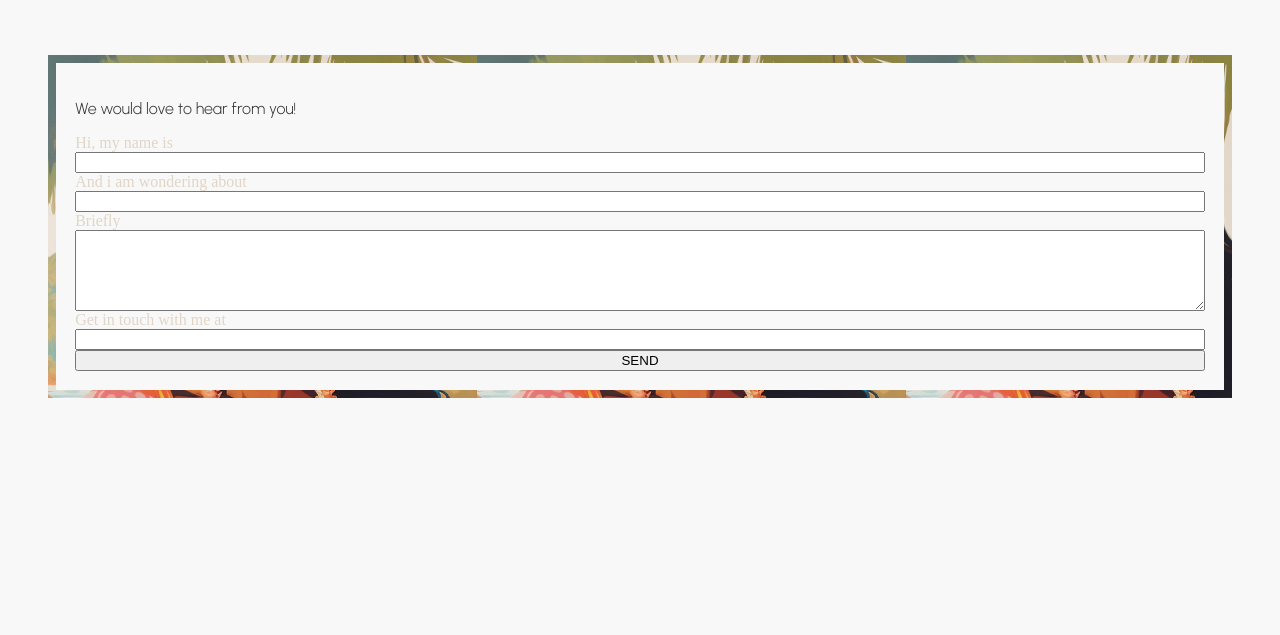
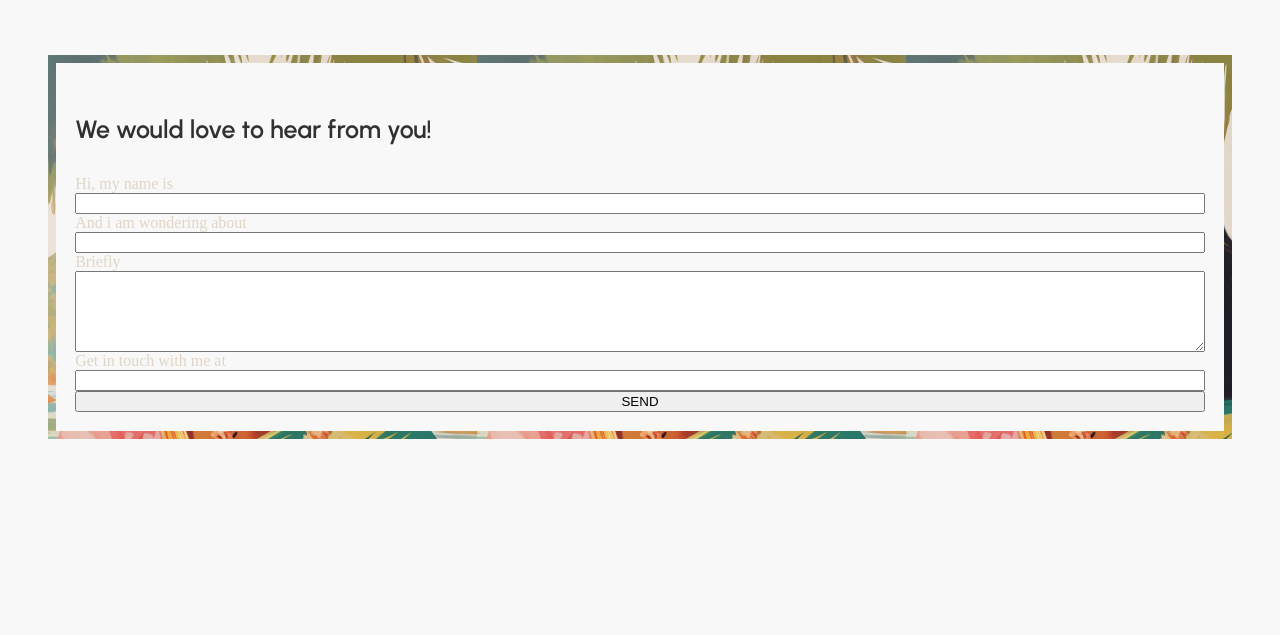
Before and after one commit to Noroff-FEU-Assignments/project-exam-1-OlgaGoryszewska, a plain HTML site: page contact.html in a window 1280 px wide. Shown: the part 165-800 px from the top of the page. Drawn offline with Linux system fonts and the light colour scheme.

Commit message:
git push

```diff
--- a/CSS/styless.css
+++ b/CSS/styless.css
@@ -10,12 +10,20 @@
 @font-face {
     font-family:'Urbanist', sans-serif;
     src: url('https://fonts.googleapis.com/css2?family=Urbanist:wght@300&display=swap');
-}
+};
+
+@font-face {
+    font-family:'Urbanist', sans-serif;
+    src: url('https://fonts.googleapis.com/css2?family=Raleway&family=Reem+Kufi+Fun:wght@700&family=Urbanist:wght@600&display=swap');
+
+};
 
 @font-face {
     font-family: 'Playfair Display SC', serif;
     src: url('https://fonts.googleapis.com/css2?family=Playfair+Display+SC:wght@700&display=swap');
-}
+};
+
+
 
 
 html{
@@ -193,13 +201,14 @@ footer{
     font-size: 12px;
 
    }
+
+
 .coptrights{
 
     font-size: 10px;
     padding-top: 2rem;
 
    }
-
 
 .background-img,
 .contact-form-container,
@@ -233,6 +242,19 @@ footer{
 
 
 }
+
+
+.header-contact-form{
+    font-family:'Urbanist';
+    font-weight: 700;
+    font-size:25px ;
+    line-height: 42px;
+
+
+
+}
+
+
 
 
 
@@ -316,6 +338,7 @@ div.product > *{
 }
 
 div.card .wp-block-heading{
+    font-family: 'Urbanist';
     margin: 0%;
     font-size: 18px;
     font-weight: 600;
--- a/contact.html
+++ b/contact.html
@@ -12,6 +12,9 @@
     <link rel="preconnect" href="https://fonts.googleapis.com">
     <link rel="preconnect" href="https://fonts.gstatic.com" crossorigin>
     <link href="https://fonts.googleapis.com/css2?family=Urbanist:wght@300&display=swap" rel="stylesheet">
+    <style>
+        @import url('https://fonts.googleapis.com/css2?family=Urbanist:wght@600&display=swap');
+        </style>
 </head>
 <body>
     <header>
@@ -40,7 +43,7 @@
 
             <div class="contact-form-container"
 
-            <form id="contact-form" action="#" metood="post">
+            <form id="contact-form" action="#" method="post">
 
             <p class="header-contact-form">We would love to hear from you!</p>
 
```
Also changed, not shown: about-us.html (+3 -0 lines), blog-page.html (+3 -0 lines), blog-specific-page.html (+3 -0 lines), index.html (+4 -0 lines).
